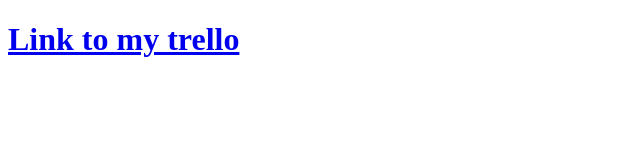
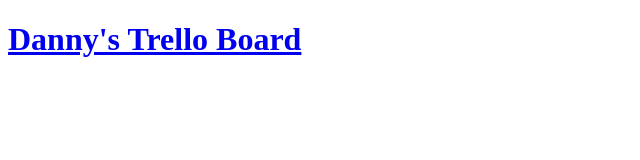
Before and after one commit to DannyDurand/AVT-319, a plain HTML site: page index.html in a window 1280 px wide. Shown: the whole page, without its empty margins (0-640 px from the left). Drawn offline with Linux system fonts and the light colour scheme.

Commit message:
index.html

```diff
--- a/index.html
+++ b/index.html
@@ -8,7 +8,7 @@
 <body>
   <div>
     <a href="https://trello.com/u/ddurand5/boards">
-      <h1>Link to my trello</h1>
+      <h1>Danny's Trello Board</h1>
     </a>
   </div>
 </body>
```
